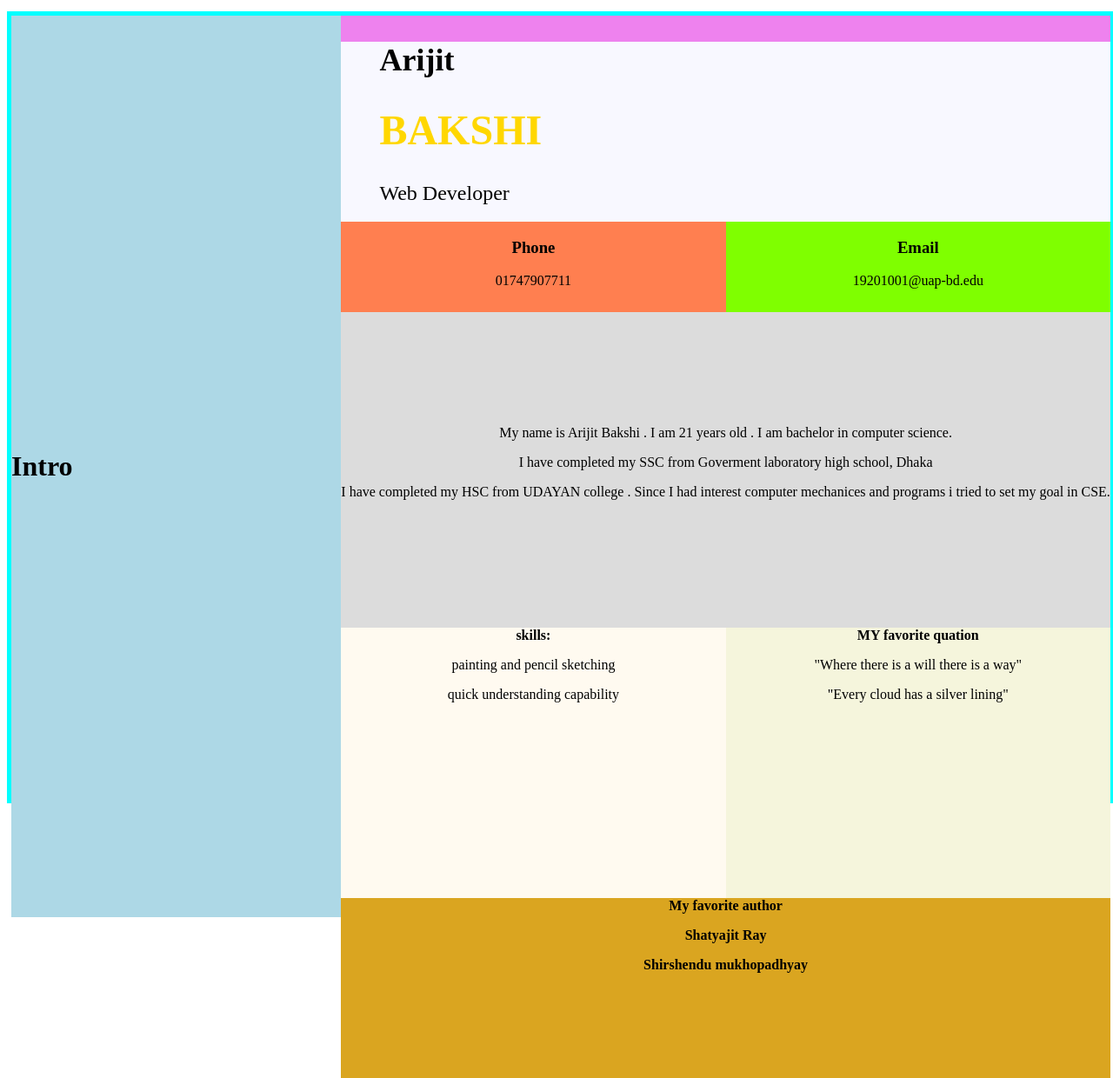
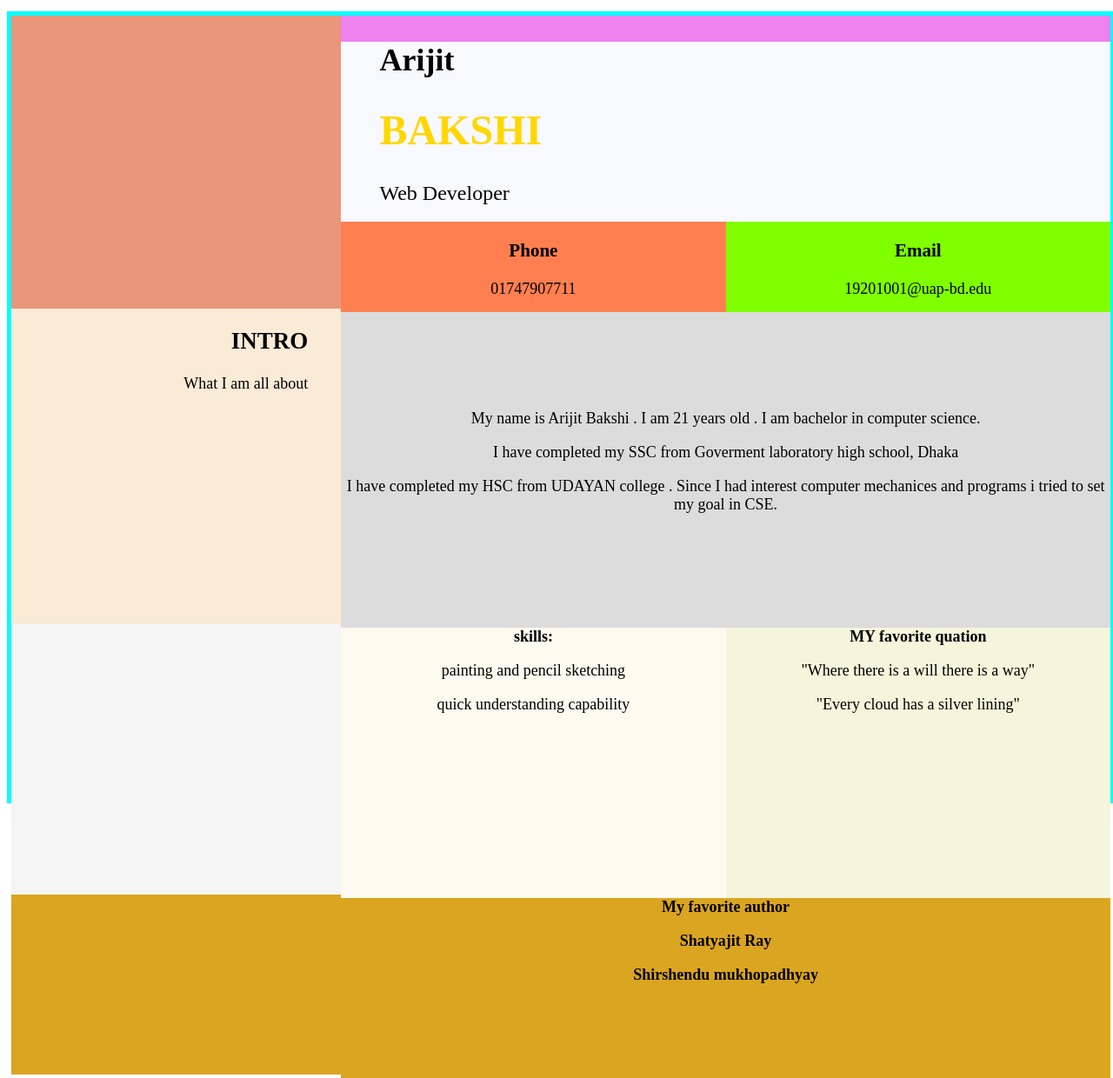
Before and after one commit to Arijit231998/Arijit231998.github.io, a plain HTML site: page index.html in a window 1280 px wide. Shown: the part 152-1392 px from the top of the page at 87% size. Drawn offline with Linux system fonts and the light colour scheme.

Commit message:
left change

```diff
--- a/index.html
+++ b/index.html
@@ -39,7 +39,28 @@
     </div>
     <div class="main">
         <div class="left">
-            <h1>Intro</h1>
+
+            <div class="left2">
+
+
+            </div>
+            <div class="left3">
+                <div class="left3Section">
+                    <h2>INTRO</h2>
+                    <p>What I am all about</p>
+                </div>
+
+
+            </div>
+            <div class="left4">
+
+
+            </div>
+            <div class="left5">
+
+
+            </div>
+
 
         </div>
         <div class="right">
--- a/kunalPageStyle.css
+++ b/kunalPageStyle.css
@@ -66,6 +66,7 @@ a:active {
     padding: 5px;
     height: 115%;
     width: 100%;
+    font-size: large;
 }
 
 .left{
@@ -73,9 +74,6 @@ a:active {
     width: 30%;
     height: 115%;
     float: left;
-    display: flex;
-    align-items: center; /* Vertical center alignment */
-
 
 }
 .right{
@@ -121,6 +119,14 @@ a:active {
 
 }
 
+.left2{
+    background-color: darksalmon;
+    width: 100%;
+    height: 32.5%;
+
+
+}
+
 .right3{
     background-color: gainsboro;
     width: 100%;
@@ -131,6 +137,19 @@ a:active {
 
 }
 
+.left3{
+    background-color: antiquewhite;
+    width: 100%;
+    height: 35%;
+    display: inline-block;
+    direction: rtl;
+
+}
+
+.left3Section{
+    margin-right: 10%;
+}
+
 .right4{
     background-color:whitesmoke;
     width: 100%;
@@ -138,6 +157,12 @@ a:active {
 
 }
 
+.left4{
+    background-color:whitesmoke;
+    width: 100%;
+    height: 30%;
+
+}
 .right5{
     background-color:goldenrod;
     width: 100%;
@@ -145,6 +170,12 @@ a:active {
 
 }
 
+.left5{
+    background-color:goldenrod;
+    width: 100%;
+    height: 20%;
+
+}
 .right2Content1{
     background-color:coral;
     width: 50%;
```
